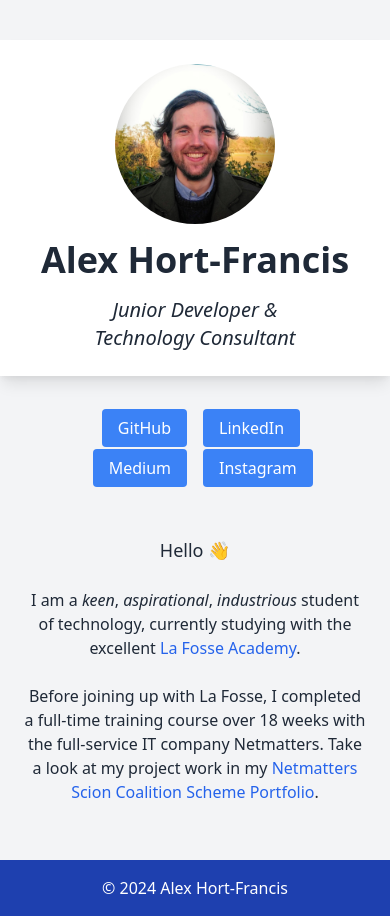
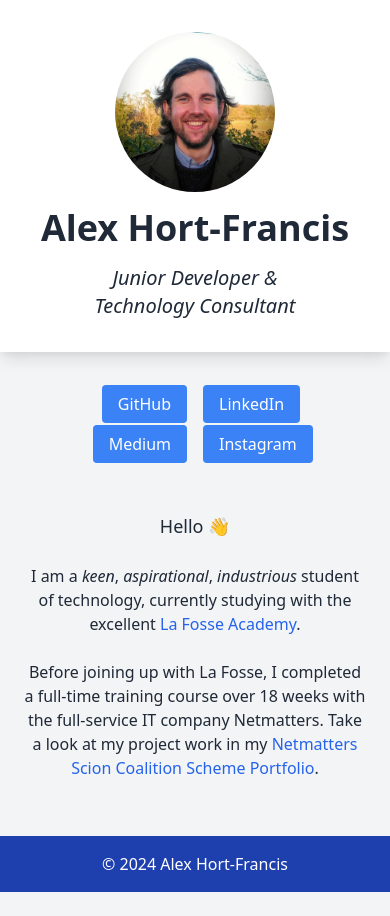
Before and after one commit to hortfrancis/personal-website-landing-page, a plain HTML site: page index.html in a window 390 px wide. After the commit the page ends 892 px from the top, so only its background shows below. Drawn offline with nearby package versions, Linux system fonts and the light colour scheme.

Commit message:
Adjust header card responsive positioning

```diff
--- a/index.html
+++ b/index.html
@@ -18,8 +18,8 @@
 
     <div>
         <header class="
-            flex flex-col items-center my-10 p-6 gap-4 bg-white shadow-lg
-            sm:rounded-lg max-w-lg mx-auto
+            max-w-2xl mx-auto flex flex-col items-center mb-10 p-8 gap-4 bg-white shadow-lg
+            sm:rounded-lg sm:max-w-lg sm:my-10
         ">
             <img class="profile-photo rounded-full h-40 w-40" src="alex-hort-francis.png" alt="Alex Hort-Francis">
             <h1 class="text-4xl text-center font-bold">Alex <span class="whitespace-nowrap">Hort-Francis</span></h1>
```
